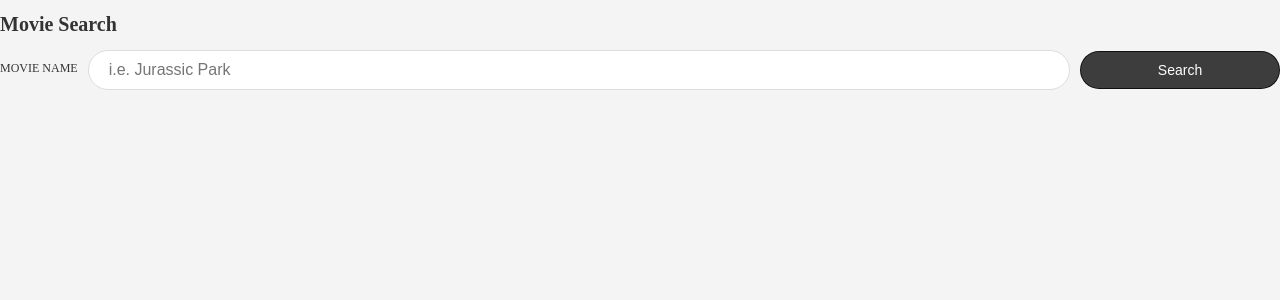
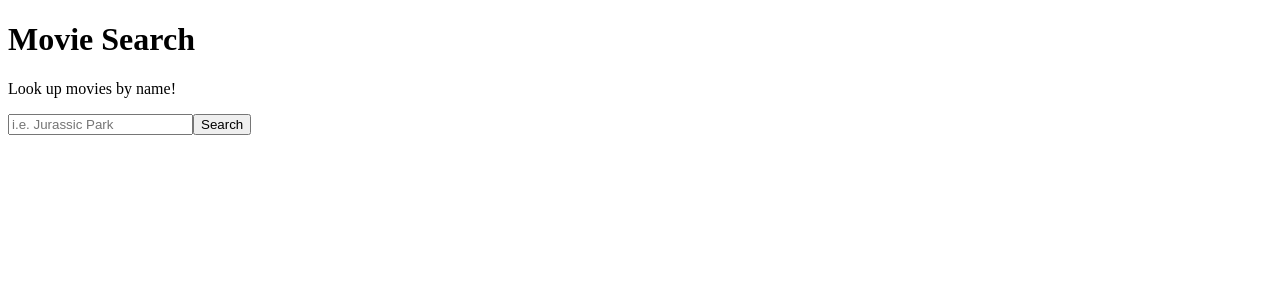
Before and after one commit to aleck-charlie/React_MovieDB, a React (Create React App) app: page / in a window 1280 px wide. Shown: the top 300 px of the page. Built offline with nearby package versions, Linux system fonts and the light colour scheme.

Commit message:
deleted app.js

```diff
--- a/src/App.js
+++ /dev/null
@@ -1,9 +0,0 @@
-import "./styles.css";
-
-export default function App() {
-  return (
-    <div className="App">
-      <h1>Movie Search</h1>
-    </div>
-  );
-}
--- a/src/components/SearchMovies.js
+++ b/src/components/SearchMovies.js
@@ -25,9 +25,10 @@ export default function SearchMovies() {
 
   return (
     <>
+      <h1>Movie Search</h1>
       <form className="form" onSubmit={searchMovies}>
         <label className="label" htmlFor="query">
-          Movie Name
+          <p>Look up movies by name!</p>
         </label>
         <input
           className="input"
--- a/src/index.js
+++ b/src/index.js
@@ -2,12 +2,9 @@ import { StrictMode } from "react";
 import ReactDOM from "react-dom";
 import SearchMovies from "./components/SearchMovies";
 
-import App from "./App";
-
 const rootElement = document.getElementById("root");
 ReactDOM.render(
   <StrictMode>
-    <App />
     <SearchMovies />
   </StrictMode>,
   rootElement
```
